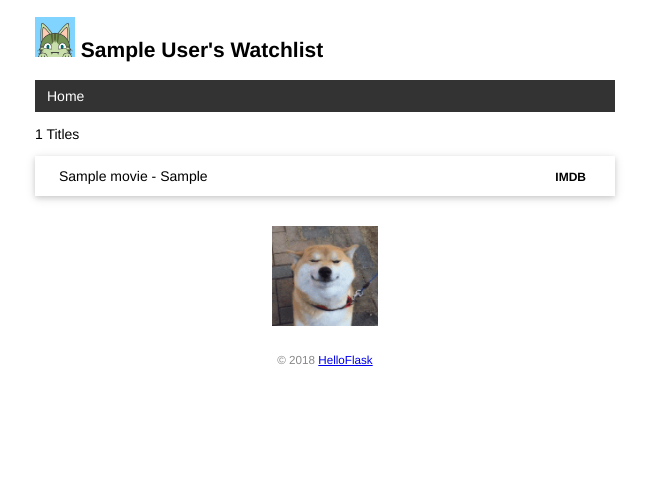
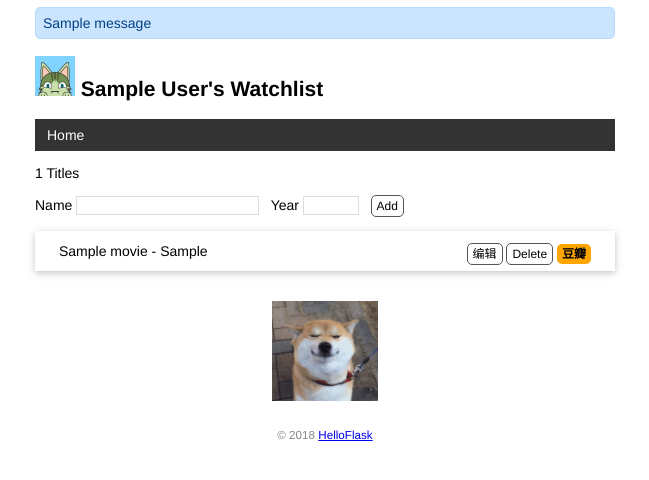
Before and after one commit to liuwenwen163/watchlist, a Flask app: page / in a window 1280 px wide. Shown: the top 480 px of the page, without its empty margins (315-964 px from the left). Run offline with Flask 2, Linux system fonts and the light colour scheme; tables that the repository leaves empty hold one stand-in row (values such as "Sample post"); one stand-in notice (Sample message) is shown.

Commit message:
Create, edit and delete item by form

```diff
--- a/static/style.css
+++ b/static/style.css
@@ -2,7 +2,7 @@
 * @Author: Marte
 * @Date:   2019-09-17 11:33:14
 * @Last Modified by:   Marte
-* @Last Modified time: 2019-09-20 14:10:22
+* @Last Modified time: 2019-09-20 21:07:48
 */
 
 /* 页面整体 */
@@ -11,6 +11,18 @@ body{
     max-width: 580px;
     font-size: 14px;
     font-family: Helvetica, Arial, sans-seriv;
+}
+
+/* 设置提示框内的消息 */
+.alert{
+    position: relative;
+    padding: 7px;
+    margin: 7px 0;
+    border: 1px solid transparent;
+    color: #004085;
+    background-color: #cce5ff;
+    border-color: #b8daff;
+    border-radius: 5px;
 }
 
 /*页脚*/
@@ -54,6 +66,38 @@ nav li a:hover{
     background-color: #111;
 }
 
+/* 设置电影录入框的样式 */
+/* 覆盖某些浏览器对 input 元素定义的字体 */
+input[type=submit]{
+    font-family: inherit;
+}
+
+input[type=text]{
+    border: 1px solid #ddd;
+}
+
+input[name=year]{
+    width: 50px;
+}
+
+.btn{
+    font-size: 12px;
+    padding: 3px 5px;
+    text-decoration: none;
+    background-color: white;
+    color: black;
+    border: 1px solid #555555;
+    border-radius: 5px;
+}
+
+.btn:hover{
+    cursor: pointer;
+    text-decoration: none;
+    background-color: black;
+    color: white;
+    border: 1px solid black;
+}
+
 /* 电影列表 */
 .movie-list{
     list-style-type: none;
@@ -77,12 +121,15 @@ nav li a:hover{
 .imdb{
     font-size: 12px;
     font-weight: bold;
+    background-color: orange;
     color: black;
     text-decoration: #f5c518;
     border-radius: 5px;
     padding: 3px 5px;
 }
-
+.inline-form{
+    display: inline;
+}
 
 /* 404页面中的特殊样式 */
 .float-right{
--- a/templates/index.html
+++ b/templates/index.html
@@ -1,3 +1,34 @@
+{# 声明当前模板继承自哪里 #}
+{% extends 'templates_base.html' %}
+
+{% block content %}
+<p>{{ movies|length }} Titles</p>
+<form method="post">
+    Name <input type="text" name="title" autocomplete="off" required>&nbsp;&nbsp;
+    Year <input type="text" name="year" autocomplete="off" required>&nbsp;&nbsp;
+    <input type="submit" class="btn" name="submit" value="Add"/>
+</form>
+<ul class="movie-list">
+    {# 迭代 movies 变量 #}
+    {% for movie in movies %}
+        {# 等同于movie['title'] #}
+        <li>{{ movie.title }} - {{ movie.year }}
+            <span class="float-right">
+                <a href="{{ url_for('edit', movie_id=movie.id) }}" class="btn">编辑</a>
+
+                <form class="inline-form" method="post" action="{{ url_for('delete', movie_id=movie.id) }}">
+                <input type="submit" class="btn" name="delete" value="Delete" onclick="return confirm('确定删除？')">
+                <a class="imdb" href="https://movie.douban.com/subject_search?search_text={{ movie.title }}" target="_blank" title="Find this movie on IMDB">豆瓣</a>
+                </form>
+            </span>
+        </li>
+    {# 使用 endfor 标签结束for语句 #}
+    {% endfor %}
+</ul>
+<img class="totoro" alt="doge" src="{{ url_for('static', filename='images/doge.gif') }}" title="to~to~ro~">
+{% endblock %}
+
+
 <!-- 使用模板前 -->
 <!-- <!DOCTYPE html>
 <html lang="en">
@@ -26,23 +57,3 @@
     </footer>
 </body>
 </html> -->
-
-{# 声明当前模板继承自哪里 #}
-{% extends 'templates_base.html' %}
-
-{% block content %}
-<p>{{ movies|length }} Titles</p>
-<ul class="movie-list">
-    {# 迭代 movies 变量 #}
-    {% for movie in movies %}
-        {# 等同于movie['title'] #}
-        <li>{{ movie.title }} - {{ movie.year }}
-            <span class="float-right">
-                <a class="imdb" href="https://www.imdb.com/find?q={{ movie.title }}" target="_blank" title="Find this movie on IMDB">IMDB</a>
-            </span>
-        </li>
-    {# 使用 endfor 标签结束for语句 #}
-    {% endfor %}
-</ul>
-<img class="totoro" alt="doge" src="{{ url_for('static', filename='images/doge.gif') }}" title="to~to~ro~">
-{% endblock %}
--- a/templates/templates_base.html
+++ b/templates/templates_base.html
@@ -11,6 +11,9 @@
     {% endblock %}
 </head>
 <body>
+    {% for message in get_flashed_messages() %}
+        <div class="alert">{{ message }}</div>
+    {% endfor %}
     <h2>
         <img class="avatar" alt="Avatar" src="{{ url_for('static', filename='images/avatar.jpg') }}">
         {{user.name}}'s Watchlist
--- a/watchlist.py
+++ b/watchlist.py
@@ -1,5 +1,5 @@
 # encoding: utf-8
-from flask import Flask, render_template
+from flask import Flask, render_template, request, url_for, redirect, flash
 from flask_sqlalchemy import SQLAlchemy
 import os
 import sys
@@ -16,15 +16,60 @@ app = Flask(__name__)
 # 告诉SQLAlchemy数据库连接地址
 app.config['SQLALCHEMY_DATABASE_URI'] = prefix + os.path.join(app.root_path, 'data.db')
 app.config['SQLALCHEMY_TRACK_MODIFICATIONS'] = False  # 关闭对模型修改的监控
+app.config['SECRET_KEY'] = 'dev'
 
 # # 在扩展类实例化前加载配置
 db = SQLAlchemy(app)  # 初始化扩展，传入程序实例 app
 
 
-@app.route('/')
+@app.route('/', methods=['GET', 'POST'])
 def index():
+    if request.method == "POST":    # 判断是否使 POST 请求
+        # 获取表单数据
+        title = request.form.get("title")
+        year = request.form.get("year")
+        # 验证数据，如果数据为空或者长度不符合要求，就报错
+        if not title or not year or len(year)>4 or len(title)>60:
+            flash("Invalid input.")
+            return redirect(url_for("index"))
+        # 保存表单到数据库
+        movie = Movie(title=title, year=year)   # 创建记录
+        db.session.add(movie)  # 添加到数据库会话
+        db.session.commit()  # 提交数据库会话
+        flash("Item created successfully!")  # 显示成功创建提示
+        return redirect(url_for("index"))  # 重定向回主页
     movies = Movie.query.all()
     return render_template('index.html', movies=movies)
+
+
+@app.route('/movie/edit/<int:movie_id>', methods=['GET', 'POST'])
+def edit(movie_id):
+    movie = Movie.query.get_or_404(movie_id)
+
+    if request.method == 'POST':
+        title = request.form['title']
+        year = request.form['year']
+
+        if not title or not year or len(year)>4 or len(title)>60:
+            flash('Invalid Input.')
+            return redirect(url_for('edit', movie_id=movie_id))
+
+        movie.title = title
+        movie.year = year
+        db.session.commit()
+        flash('Item Updated.')
+        return redirect(url_for('index'))
+
+    return render_template('edit.html', movie=movie)
+
+@app.route('/movie/delete/<int:movie_id>', methods=['POST'])
+def delete(movie_id):
+    movie = Movie.query.get_or_404(movie_id)
+    db.session.delete(movie)
+    db.session.commit()
+    flash("Item Deleted.")
+    return redirect(url_for('index'))
+
 
 
 @app.errorhandler(404) # 传入要处理的错误代码
```
Also changed, not shown: templates/404.html (+14 -14 lines), templates/edit.html (added, +10 -0 lines).
